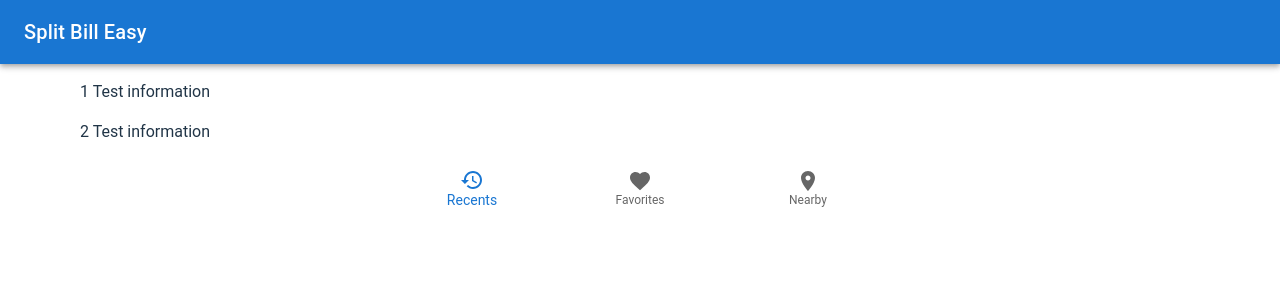
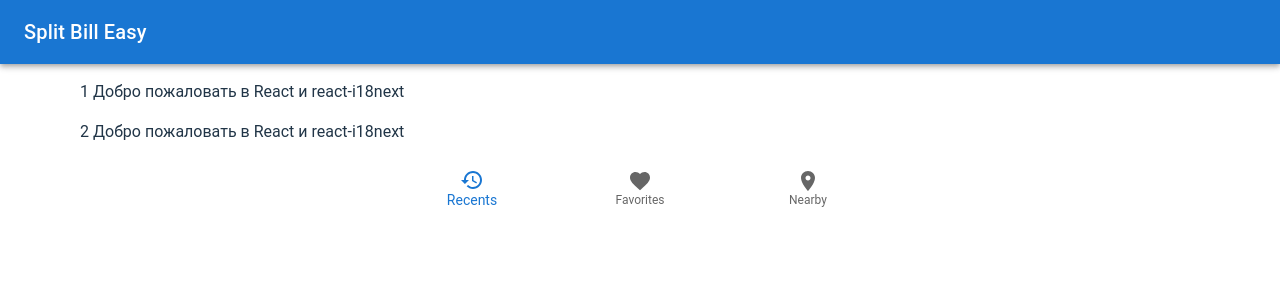
Before and after one commit to YuliyaMinsk/split-bill-easy, a React (Vite) app: page / in a window 1280 px wide. Shown: the top 300 px of the page. Built offline with nearby package versions, Linux system fonts and the light colour scheme.

Commit message:
feat: add multilanguage

```diff
--- a/package.json
+++ b/package.json
@@ -15,8 +15,10 @@
     "@fontsource/roboto": "^4.5.8",
     "@mui/icons-material": "^5.11.16",
     "@mui/material": "^5.12.2",
+    "i18next": "^22.4.15",
     "react": "^18.2.0",
-    "react-dom": "^18.2.0"
+    "react-dom": "^18.2.0",
+    "react-i18next": "^12.2.2"
   },
   "devDependencies": {
     "@types/react": "^18.0.28",
--- a/src/app/app.tsx
+++ b/src/app/app.tsx
@@ -2,6 +2,7 @@ import React from 'react';
 import ReactDOM from 'react-dom/client';
 import { registerSW } from 'virtual:pwa-register';
 
+import '../shared/i18n/i18n.ts';
 import { MainPage } from '../pages/main-page.tsx';
 
 import '../shared/styles/index.css';
--- a/src/pages/main-page.tsx
+++ b/src/pages/main-page.tsx
@@ -1,16 +1,19 @@
 import { Container, List, ListItem } from '@mui/material';
+import { useTranslation } from 'react-i18next';
 
 import { Header } from '../shared/ui/header';
 import { Footer } from '../shared/ui/footer';
 
 function MainPage() {
+  const { t, i18n } = useTranslation();
+
   return (
     <Container maxWidth="xl" disableGutters>
       <Header />
       <Container>
         <List>
-          <ListItem>1 Test information</ListItem>
-          <ListItem>2 Test information</ListItem>
+          <ListItem>1 {t('Welcome to React')}</ListItem>
+          <ListItem>2 {t('Welcome to React')}</ListItem>
         </List>
       </Container>
       <Footer />
--- /dev/null
+++ b/src/shared/i18n/i18n.ts
@@ -0,0 +1,33 @@
+import i18n from 'i18next';
+import { initReactI18next } from 'react-i18next';
+
+// the translations
+// (tip move them in a JSON file and import them,
+// or even better, manage them separated from your code: https://react.i18next.com/guides/multiple-translation-files)
+const resources = {
+  en: {
+    translation: {
+      'Welcome to React': 'Welcome to React and react-i18next',
+    },
+  },
+  rus: {
+    translation: {
+      'Welcome to React': 'Добро пожаловать в React и react-i18next',
+    },
+  },
+};
+
+i18n
+  .use(initReactI18next) // passes i18n down to react-i18next
+  .init({
+    resources,
+    lng: 'rus', // language to use, more information here: https://www.i18next.com/overview/configuration-options#languages-namespaces-resources
+    // you can use the i18n.changeLanguage function to change the language manually: https://www.i18next.com/overview/api#changelanguage
+    // if you're using a language detector, do not define the lng option
+
+    interpolation: {
+      escapeValue: false, // react already safes from xss
+    },
+  });
+
+export { i18n };
```
Also changed, not shown: 1 other file (tests, documents, lock files or other folders).
